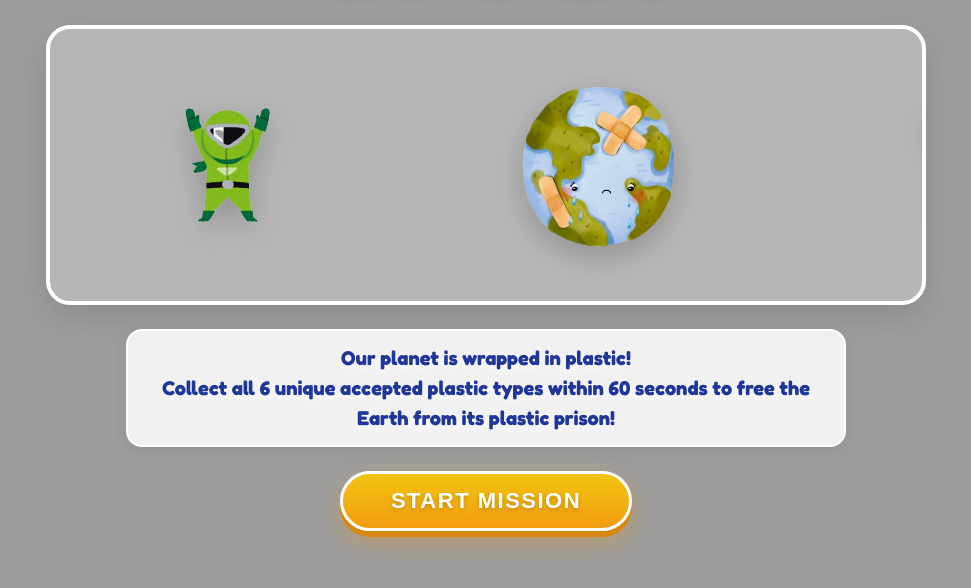
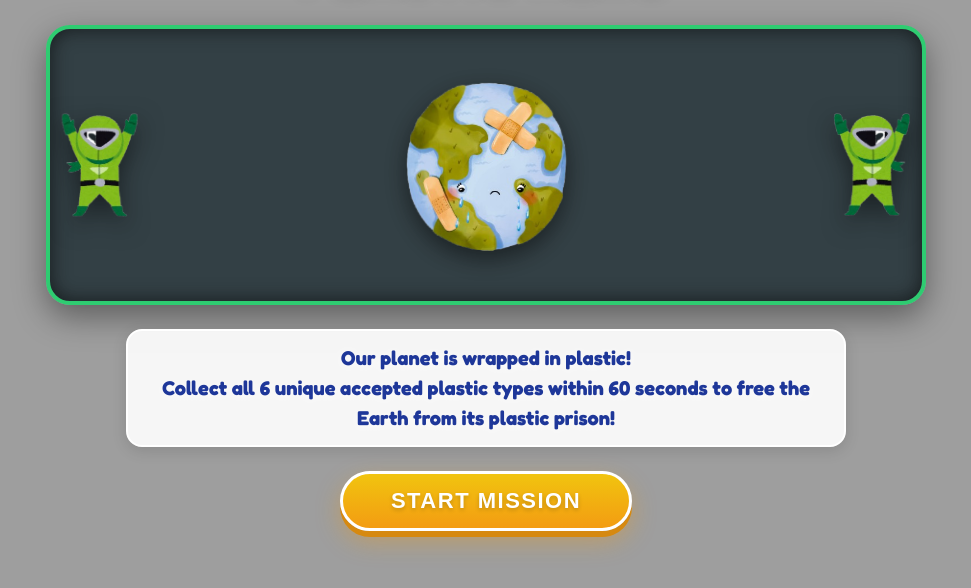
Before and after one commit to hongngocle123456789/Aug-Game-7, a plain HTML site: page index.html in a window 1280 px wide. Shown: the part 168-756 px from the top of the page, without its empty margins (154-1125 px from the left). Drawn offline with Linux system fonts and the light colour scheme.

Commit message:
Update index.html

```diff
--- a/index.html
+++ b/index.html
@@ -275,7 +275,7 @@
             text-transform: uppercase;
             margin-bottom: 4px;
             color: #27ae60;
-            text-shadow: 0 4px 0 #ffffff, 0 8px 16px rgba(0, 0, 0, 0.15);
+            text-shadow: 0 4px 0 #ffffff, 0 8px 16px rgba(0, 0, 0, 0.2);
         }
 
         /* --- BUTTONS --- */
@@ -307,37 +307,38 @@
             box-shadow: 0 2px 0 #d68910;
         }
 
-        /* --- OPENING SCENE STAGING --- */
+        /* --- OPENING SCENE STAGING WITH HIGH-CONTRAST CANVAS CARD --- */
         .intro-stage {
             width: 90%;
             max-width: 880px;
             height: 280px;
-            background: rgba(255, 255, 255, 0.25);
-            border: 4px solid #ffffff;
+            background: rgba(15, 32, 39, 0.75); /* Dark vibrant backdrop for contrast */
+            border: 4px solid #2ecc71; /* Glowing vibrant green border */
             border-radius: 24px;
             position: relative;
             overflow: hidden;
             display: flex;
-            justify-content: space-evenly;
+            justify-content: center;
             align-items: center;
-            gap: 16px;
-            box-shadow: 0 12px 32px rgba(0, 0, 0, 0.12);
-            backdrop-filter: blur(4px);
+            gap: 40px;
+            box-shadow: 0 12px 32px rgba(0, 0, 0, 0.4), inset 0 0 20px rgba(0, 0, 0, 0.6);
+            backdrop-filter: blur(8px);
         }
 
         .intro-stage img {
-            max-height: 200px;
+            max-height: 180px;
             width: auto;
             object-fit: contain;
             z-index: 2;
-            filter: drop-shadow(0 10px 15px rgba(0,0,0,0.2));
+            filter: drop-shadow(0 8px 12px rgba(0,0,0,0.5));
         }
 
         .hero-left {
-            transform: scaleX(-1); /* Flips left hero so they face inwards */
+            transform: scaleX(-1); /* Flips left hero towards center */
         }
 
         .sad-earth-large {
+            max-height: 210px !important;
             animation: floatEarth 3.5s ease-in-out infinite alternate;
         }
 
@@ -355,11 +356,11 @@
             max-width: 720px;
             line-height: 1.5;
             animation: fadeInText 0.8s ease-out forwards;
-            background: rgba(255, 255, 255, 0.85);
+            background: rgba(255, 255, 255, 0.9);
             padding: 12px 24px;
             border-radius: 16px;
             border: 2px solid #ffffff;
-            box-shadow: 0 4px 15px rgba(0,0,0,0.08);
+            box-shadow: 0 4px 15px rgba(0,0,0,0.12);
         }
 
         @keyframes fadeInText {
@@ -546,7 +547,7 @@
     <div id="screen-intro" class="screen">
         <h1 class="game-title">PLASTIC HERO</h1>
 
-        <!-- INTRO STAGE (EARTH CENTERED WITH FLANKING HEROES) -->
+        <!-- INTRO STAGE (CENTERED EARTH WITH SURROUNDING HEROES & HIGH-CONTRAST BG) -->
         <div class="intro-stage">
             <img src="player.png" alt="Player Left" class="hero-left">
             <img src="sad-earth.png" class="sad-earth-large" alt="Sad Earth Center">
```
